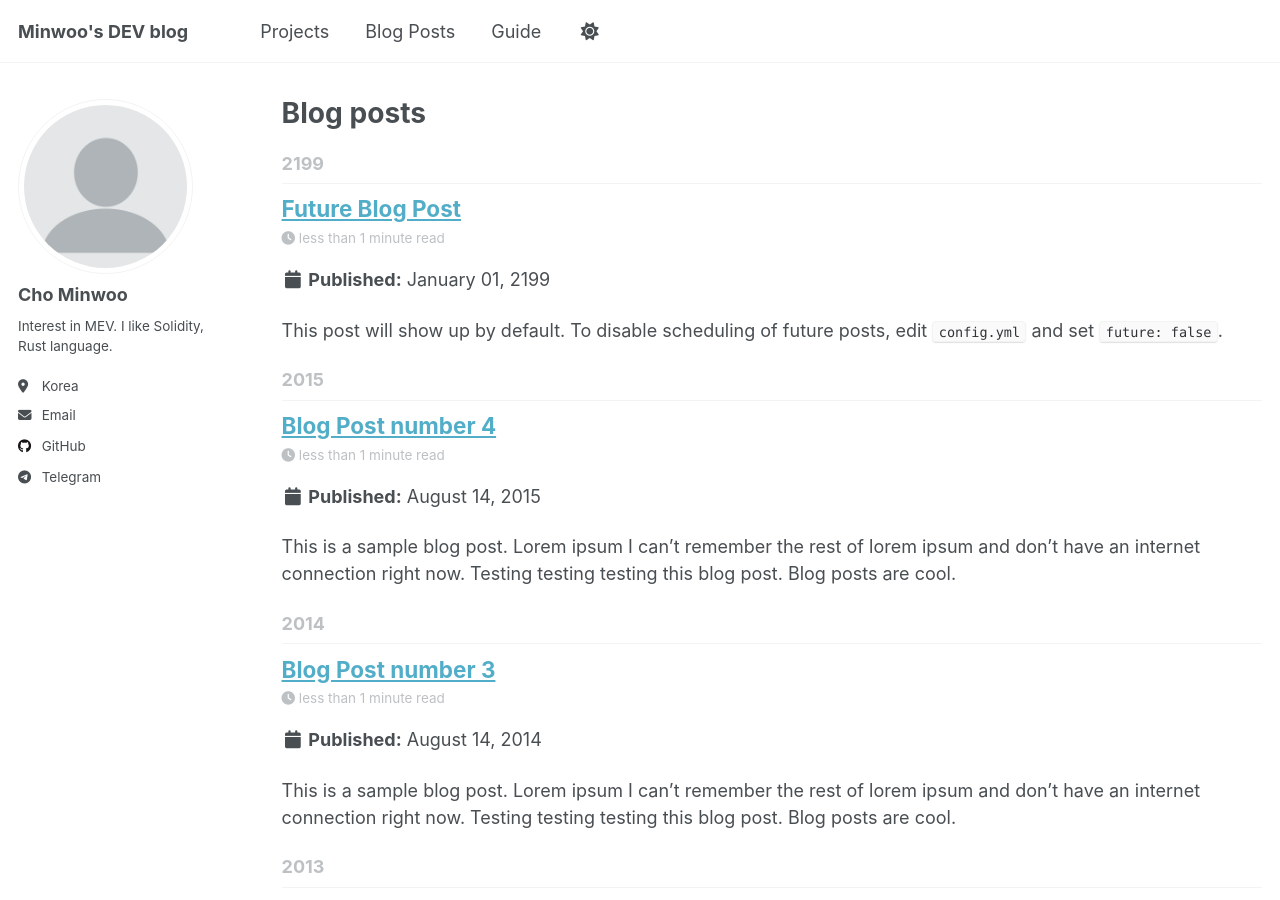
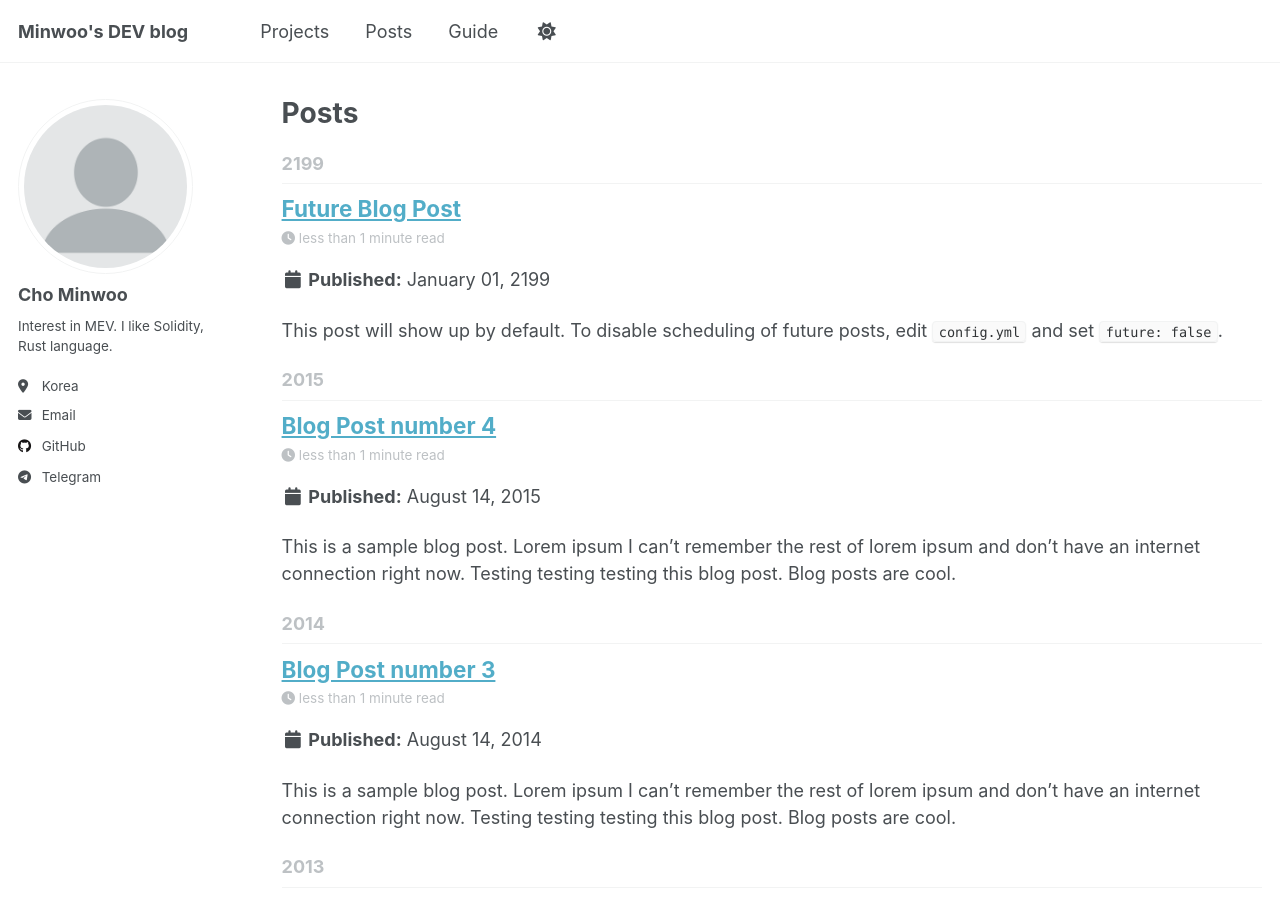
Before and after one commit to cmw9957/cmw9957.github.io, a Jekyll site: the page built from _pages/year-archive.html, in a window 1280 px wide and 900 px high. Built offline with Jekyll 4.4.1, drawn with Linux system fonts in a browser that asks for light colours; a script that is not in the unit is left out.

Commit message:
rename archive to posts

```diff
--- a/_data/navigation.yml
+++ b/_data/navigation.yml
@@ -20,8 +20,8 @@ main:
   - title: "Projects"
     url: /projects/
 
-  - title: "Blog Posts"
-    url: /year-archive/
+  - title: "Posts"
+    url: /posts/
 
   # - title: "CV"
   #   url: /cv/
--- a/_pages/year-archive.html
+++ b/_pages/year-archive.html
@@ -1,7 +1,7 @@
 ---
 layout: archive
-permalink: /year-archive/
-title: "Blog posts"
+permalink: /posts/
+title: "Posts"
 author_profile: true
 redirect_from:
   - /wordpress/blog-posts/
```
